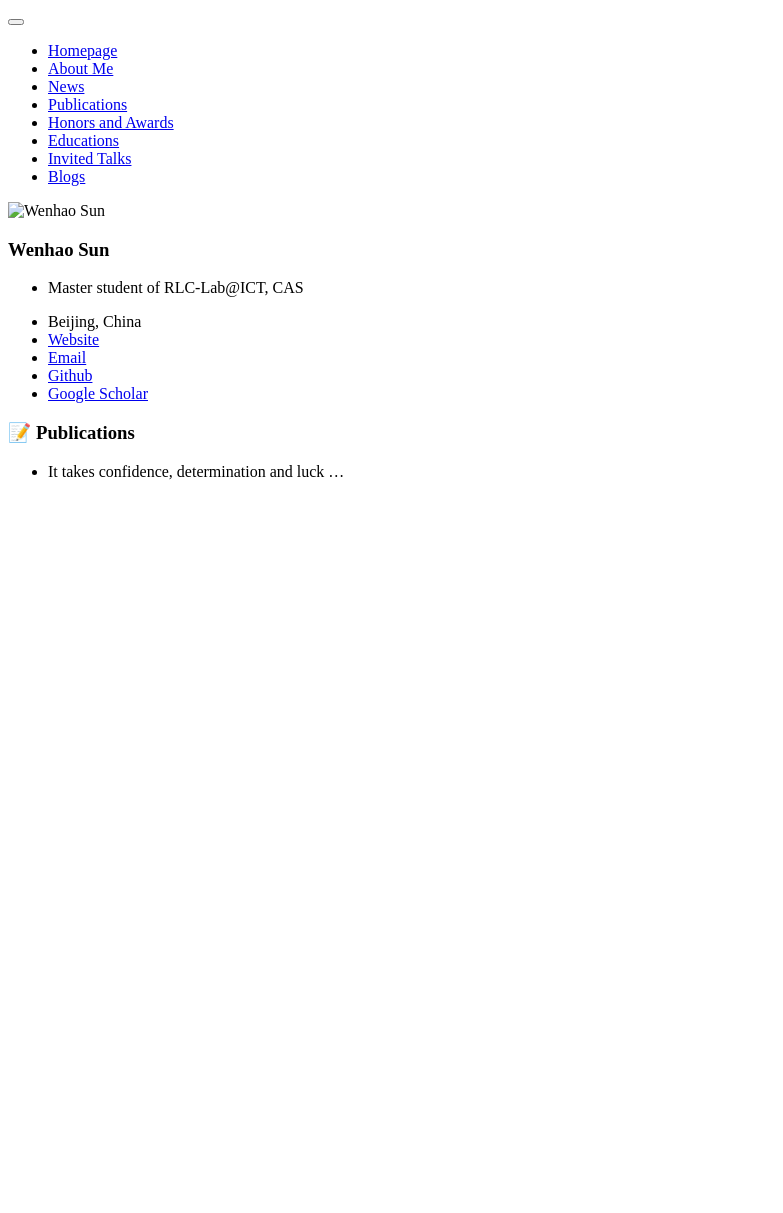
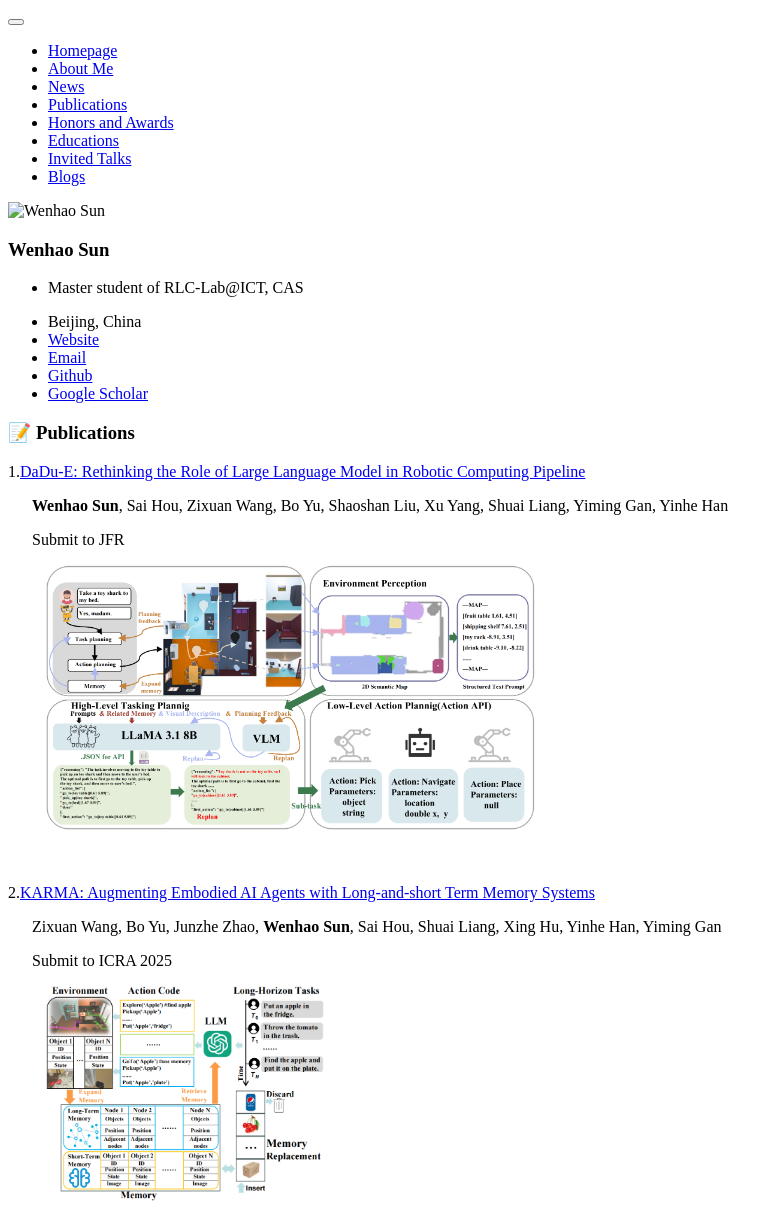
Before and after one commit to sun123-cmd/sun123-cmd.github.io, a Jekyll site: the page built from _pages/includes/pub.md, in a window 1280 px wide. Shown: the whole page, without its empty margins (0-783 px from the left). Built offline with Jekyll 4.4.1, drawn with Linux system fonts in a browser that asks for light colours; our own code applies the rules of GitHub Pages for plain Markdown files; before the commit the page ends 900 px from its top, so only the background shows below that.

Commit message:
update pub

```diff
--- a/_pages/includes/pub.md
+++ b/_pages/includes/pub.md
@@ -1,3 +1,18 @@
 # 📝 Publications
 
-* It takes confidence, determination and luck ...
+1.[DaDu-E: Rethinking the Role of Large Language Model in Robotic Computing Pipeline](https://arxiv.org/pdf/2412.01663v1)
+
+    **Wenhao Sun**, Sai Hou, Zixuan Wang, Bo Yu, Shaoshan Liu, Xu Yang, Shuai Liang, Yiming Gan, Yinhe Han
+
+    Submit to JFR
+
+<div style="margin-left: 3%;"><img src="/images/dadu.png" style="zoom: 15%;"></div>
+
+<br>
+
+2.[KARMA: Augmenting Embodied AI Agents with Long-and-short Term Memory Systems](https://arxiv.org/abs/2409.14908)
+
+    Zixuan Wang, Bo Yu, Junzhe Zhao, **Wenhao Sun**, Sai Hou, Shuai Liang, Xing Hu, Yinhe Han, Yiming Gan
+
+    Submit to ICRA 2025
+<div style="margin-left: 3%;"><img src="/images/karma.png" style="zoom: 35%;"></div>
```
Also changed, not shown: images/dadu.png (added), images/favicon-16x16.png (deleted), images/favicon-32x32.png (deleted), images/karma.png (added), 1 other file.
